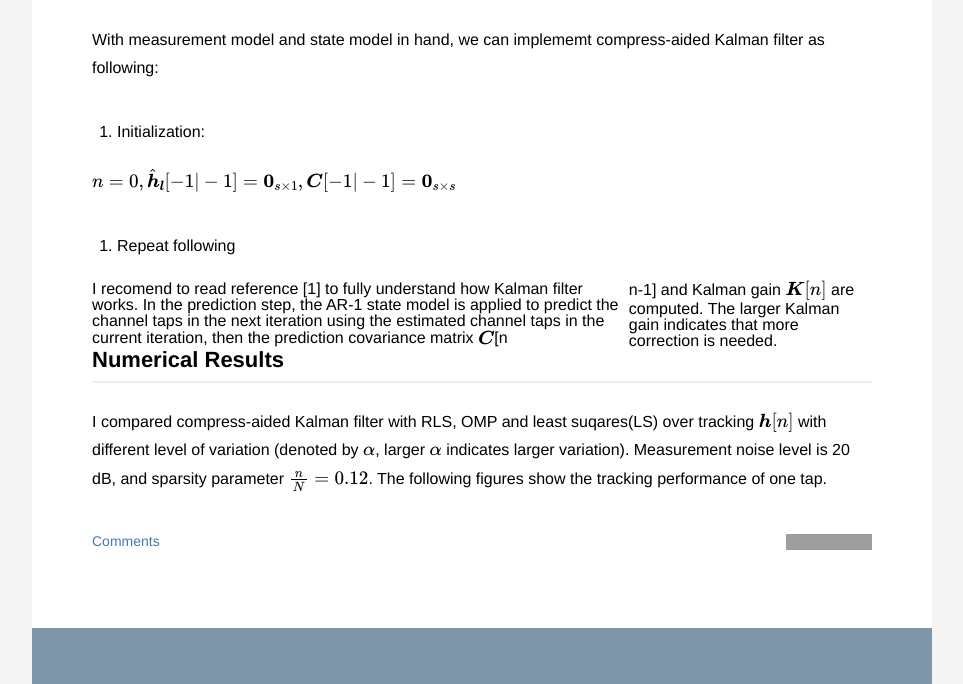
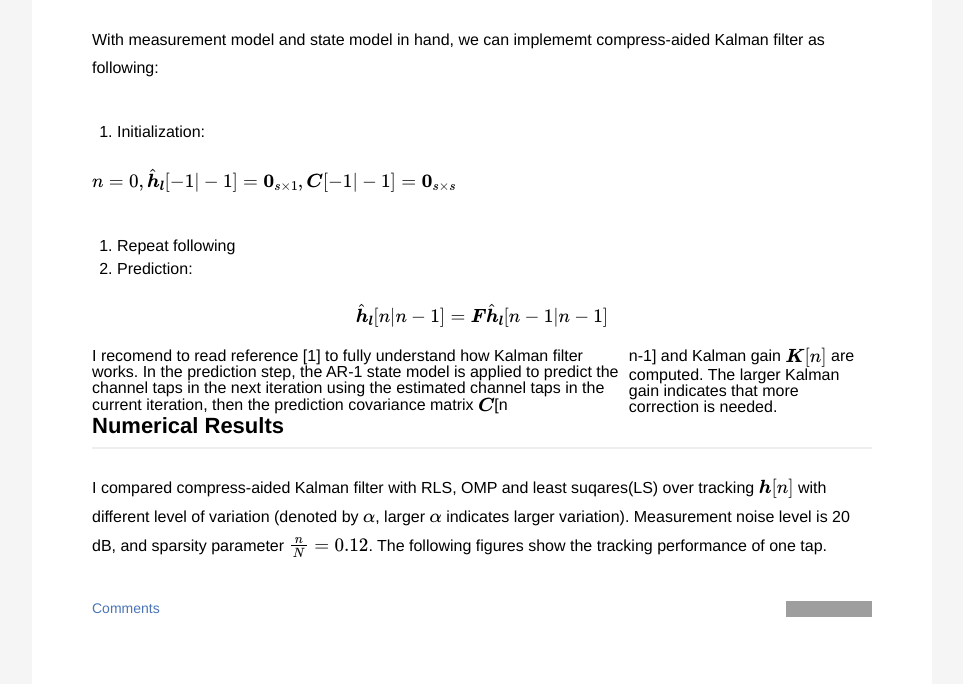
Before and after one commit to danqing117/danqing117.github.io, a Jekyll site: the page built from _posts/2017-04-07-SparseChannelTracking.md, in a window 1280 px wide and 900 px high, scrolled down 1678 px, cut to the strip 0-684 px from the top of the window. Shown: the whole strip, without its empty margins (158-1121 px from the left). Built offline with Jekyll 4.4.1, drawn with Linux system fonts in a browser that asks for light colours; formulas are drawn with MathJax 3; grey boxes are pictures that could not be loaded.

Commit message:
Update 2017-04-07-SparseChannelTracking.md

```diff
--- a/_posts/2017-04-07-SparseChannelTracking.md
+++ b/_posts/2017-04-07-SparseChannelTracking.md
@@ -40,6 +40,9 @@ With measurement model and state model in hand, we can implememt compress-aided
 
 $$n = 0, \hat{\boldsymbol{h}}_{\boldsymbol{l}}[-1|-1] = \boldsymbol{0}_{s \times 1}, \boldsymbol{C}[-1|-1] =\boldsymbol{0}_{s\times s}$$
 2. Repeat following
+3. Prediction:
+
+$$\hat{\boldsymbol{h}}_{\boldsymbol{l}}[n|n-1] = \boldsymbol{F}\hat{\boldsymbol{h}}_{\boldsymbol{l}}[n-1|n-1]$$
 
 I recomend to read reference [1] to fully understand how Kalman filter works. In the prediction step, the AR-1 state model is applied to predict the channel taps in the next iteration using the estimated channel taps in the current iteration, then the prediction covariance matrix \\(\boldsymbol{C}\\)[n|n-1] and Kalman gain \\(\boldsymbol{K}[n]\\) are computed. The larger Kalman gain indicates that more correction is needed.
 
```
